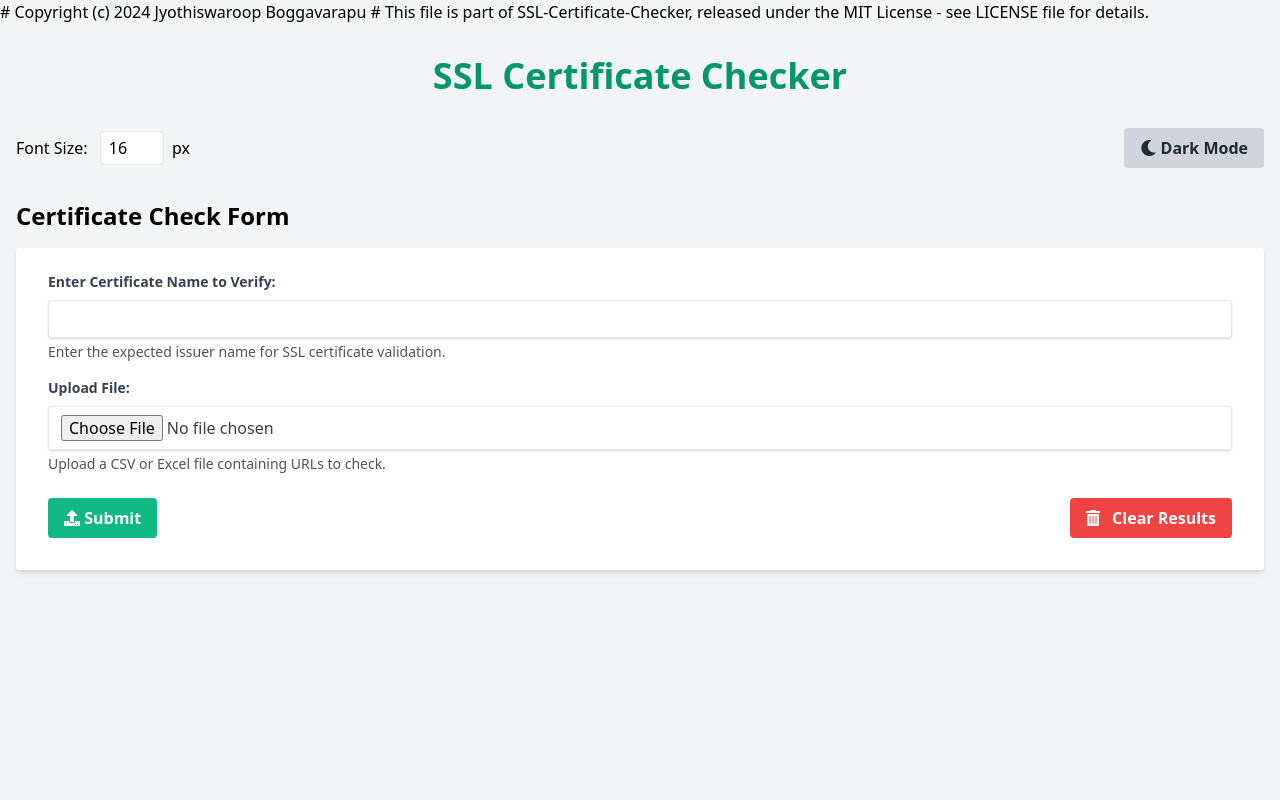
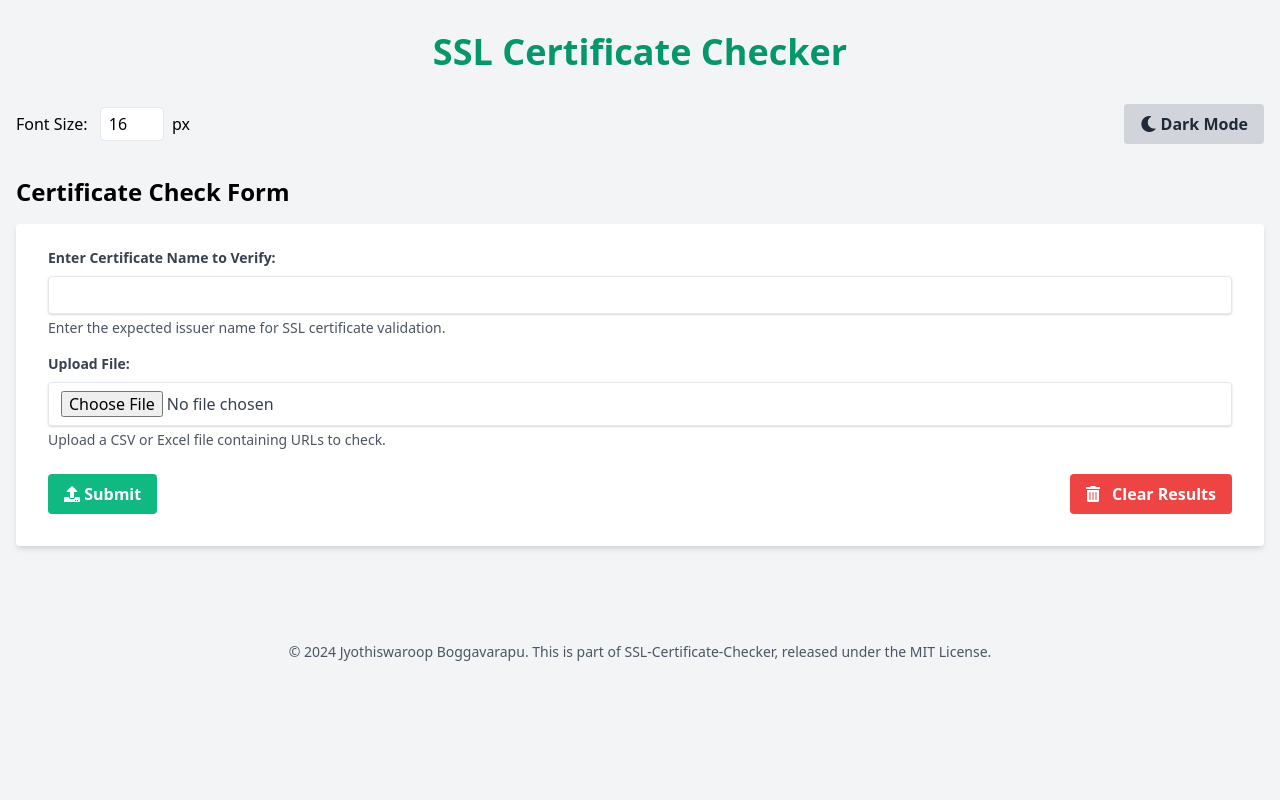
Before and after one commit to Jyothiswaroop11/SSL-Certificate-Checker, a Flask app: page / in a window 1280 px wide. Run offline with Flask 2, Linux system fonts and the light colour scheme; some libraries are stand-ins or nearby versions.

Commit message:
Update index.html

```diff
--- a/templates/index.html
+++ b/templates/index.html
@@ -1,8 +1,8 @@
-# Copyright (c) 2024 Jyothiswaroop Boggavarapu
-# This file is part of SSL-Certificate-Checker, released under the MIT License - see LICENSE file for details.
-
-
 <!DOCTYPE html>
+<!--
+Copyright (c) 2024 Jyothiswaroop Boggavarapu
+This file is part of SSL-Certificate-Checker, released under the MIT License.
+-->
 <html lang="en">
   <head>
     <meta charset="UTF-8">
@@ -493,6 +493,11 @@
         </div>
       </div>
     </div>
+
+    <!-- Footer with copyright notice -->
+    <footer class="mt-8 py-4 bg-gray-100 dark:bg-gray-800 text-center text-sm text-gray-600 dark:text-gray-400">
+      <p>&copy; 2024 Jyothiswaroop Boggavarapu. This is part of SSL-Certificate-Checker, released under the MIT License.</p>
+    </footer>
 
     <script>
       function app() {
```
